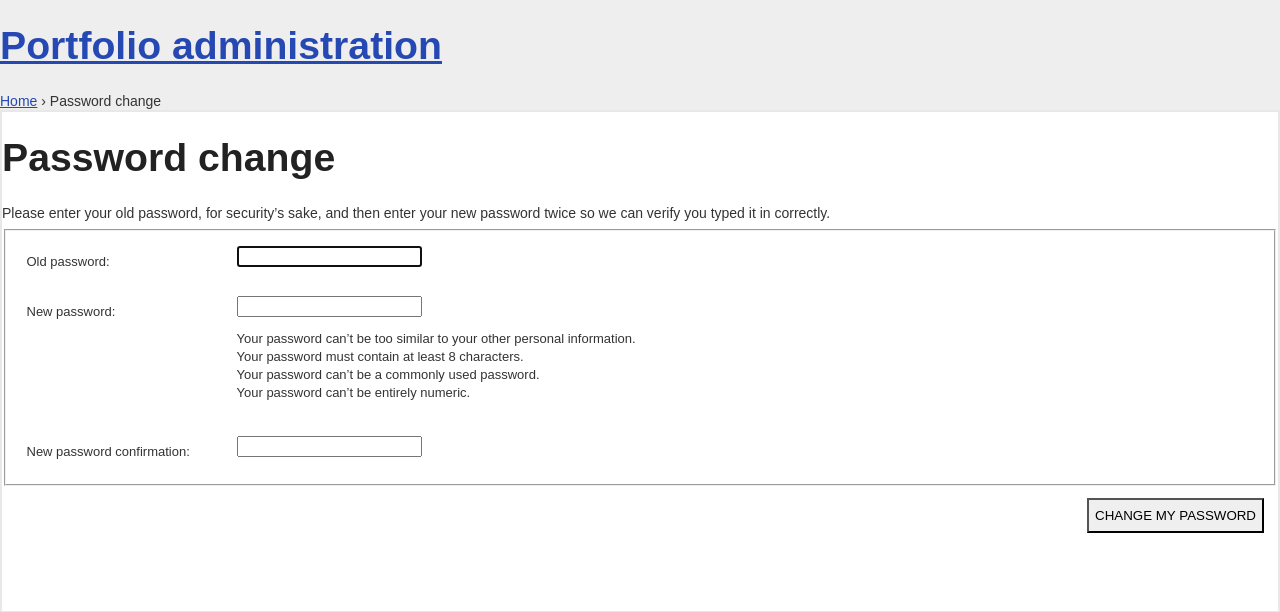
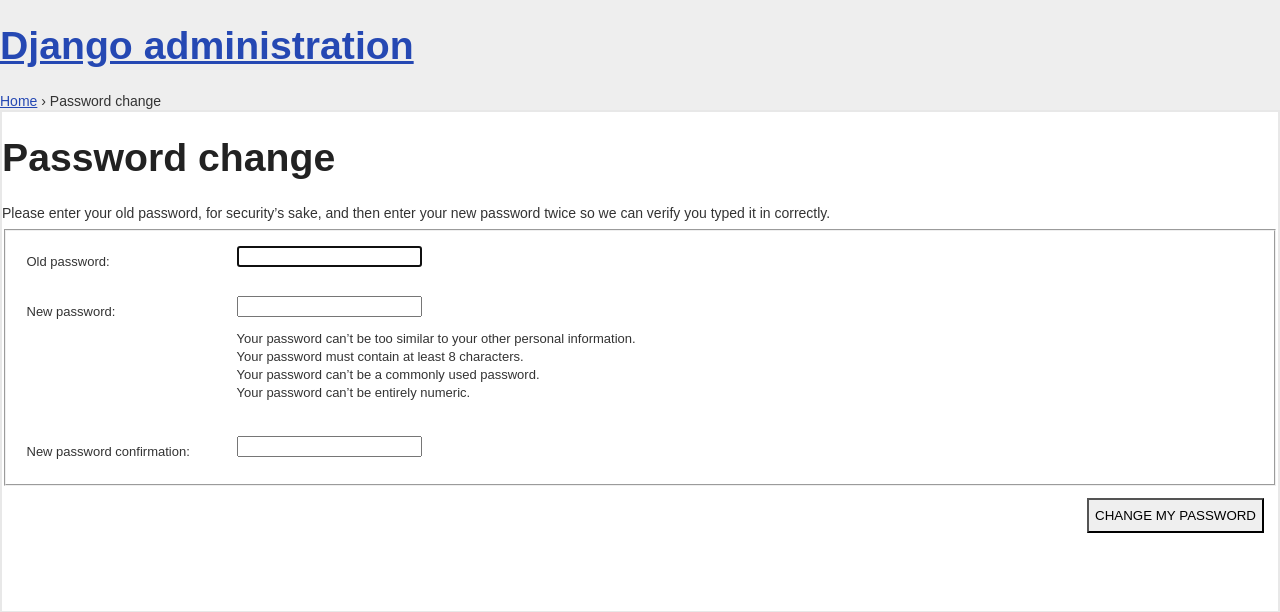
Before and after one commit to dylanmccall/stuartmccall.ca, a Django app: a page that uses common/templates/admin/base_site.html in a window 1280 px wide. Shown: the top 612 px of the page. Run offline with Django 3.2, Linux system fonts and the light colour scheme; the visitor is signed in with stand-in values (Sample User, id 1); style sheets or scripts are compiled from the project's sources; some libraries are stand-ins or nearby versions.

Commit message:
Fix incorrect strings in base_site.html
I replaced the default text, but it kept choosing the site_title that
was already set. Too late now. We'll just stick with the default.

```diff
--- a/artsite/settings.py
+++ b/artsite/settings.py
@@ -104,7 +104,7 @@ TEMPLATES = [
                 'django.template.context_processors.request',
                 'django.contrib.auth.context_processors.auth',
                 'django.contrib.messages.context_processors.messages'
-            ],
+            ]
         },
     },
 ]
--- a/common/templates/admin/base_site.html
+++ b/common/templates/admin/base_site.html
@@ -10,10 +10,10 @@
 {% endcompress %}
 {% endblock %}
 
-{% block title %}{{ title }} | {{ site_title|default:_('Portfolio admin') }}{% endblock %}
+{% block title %}{{ title }} | {{ site_title|default:_('Django site admin') }}{% endblock %}
 
 {% block branding %}
-<h1 id="site-name"><a href="{% url 'admin:index' %}">{{ site_header|default:_('Portfolio administration') }}</a></h1>
+<h1 id="site-name"><a href="{% url 'admin:index' %}">{{ site_header|default:_('Django administration') }}</a></h1>
 {% endblock %}
 
 {% block nav-global %}{% endblock %}
```
